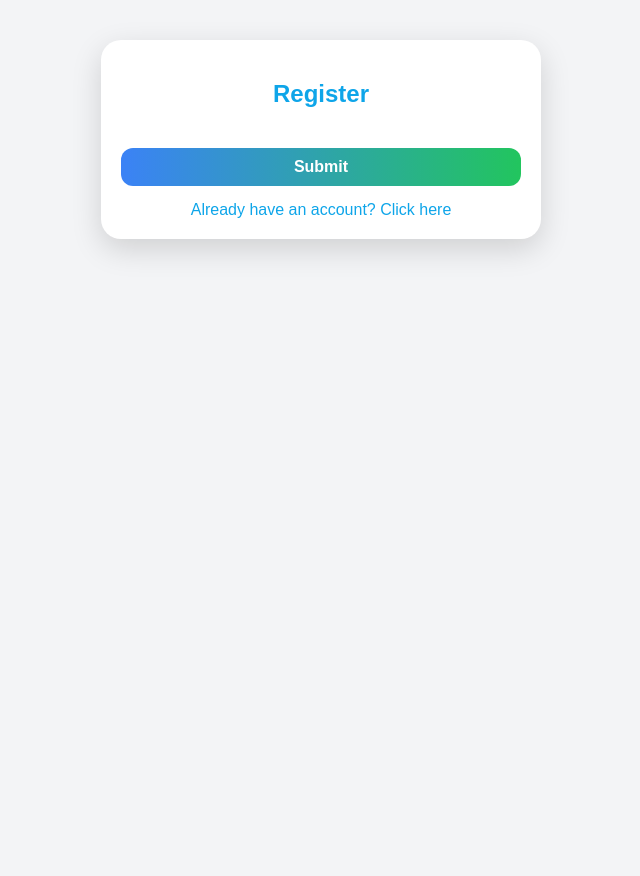
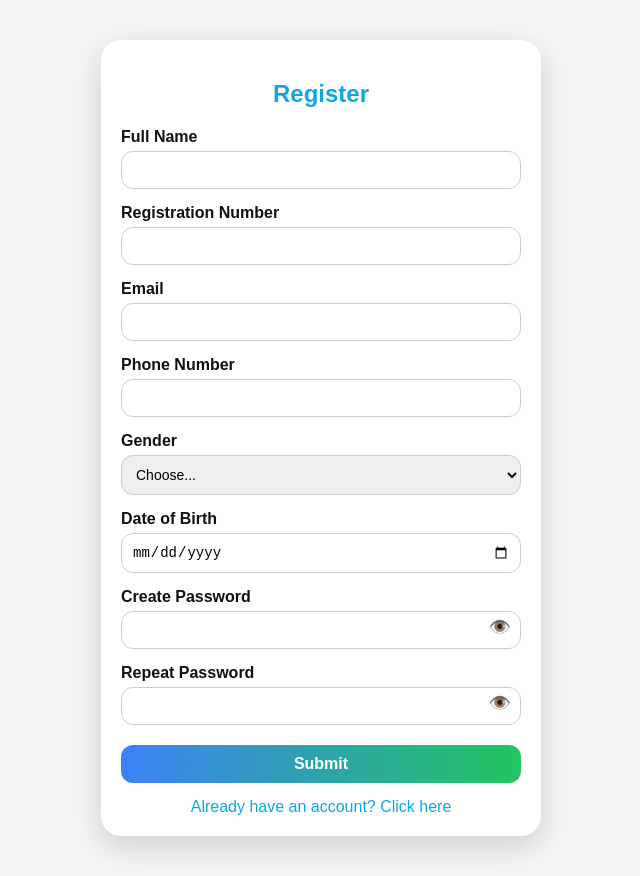
Before and after one commit to businessmanagementsystemss-source/student_info, a website: page public/index.html in a window 1280 px wide. Both pictures are taken after a click on the element "Not registered? Click here". Shown: the whole page, without its empty margins (319-959 px from the left). Before the commit the page ends 840 px from the top, so only its background shows below. Drawn offline with Linux system fonts and the light colour scheme.

Commit message:
Update index.html

```diff
--- a/public/index.html
+++ b/public/index.html
@@ -43,12 +43,49 @@
       <div class="link" onclick="showPage('registerPage')">Not registered? Click here</div>
     </div>
 
-    <div id="registerPage" class="hidden">
-      <h2>Register</h2>
-      <button onclick="register()">Submit</button>
-      <div class="link" onclick="showPage('loginPage')">Already have an account? Click here</div>
+    <!-- Registration Form -->
+  <div id="registerPage" class="hidden">
+    <h2>Register</h2>
+
+    <label>Full Name</label>
+    <input type="text" id="fullName">
+
+    <label>Registration Number</label>
+    <input type="text" id="regNumber">
+
+    <label>Email</label>
+    <input type="email" id="email">
+
+    <label>Phone Number</label>
+    <input type="tel" id="phone">
+
+    <label>Gender</label>
+    <select id="gender">
+      <option value="">Choose...</option>
+      <option value="Male">Male</option>
+      <option value="Female">Female</option>
+    </select>
+
+    <label>Date of Birth</label>
+    <input type="date" id="dob">
+
+    <label>Create Password</label>
+    <div class="input-group">
+      <input type="password" id="password">
+      <span class="toggle-icon" onclick="togglePassword('password', this)">👁️</span>
     </div>
+
+    <label>Repeat Password</label>
+    <div class="input-group">
+      <input type="password" id="repeatPassword">
+      <span class="toggle-icon" onclick="togglePassword('repeatPassword', this)">👁️</span>
+    </div>
+
+    <button onclick="register()">Submit</button>
+    <div class="link" onclick="showPage('loginPage')">Already have an account? Click here</div>
   </div>
+
+</div>
 
   <!-- Dashboard -->
   <div class="dashboard hidden" id="dashboardPage">
```
